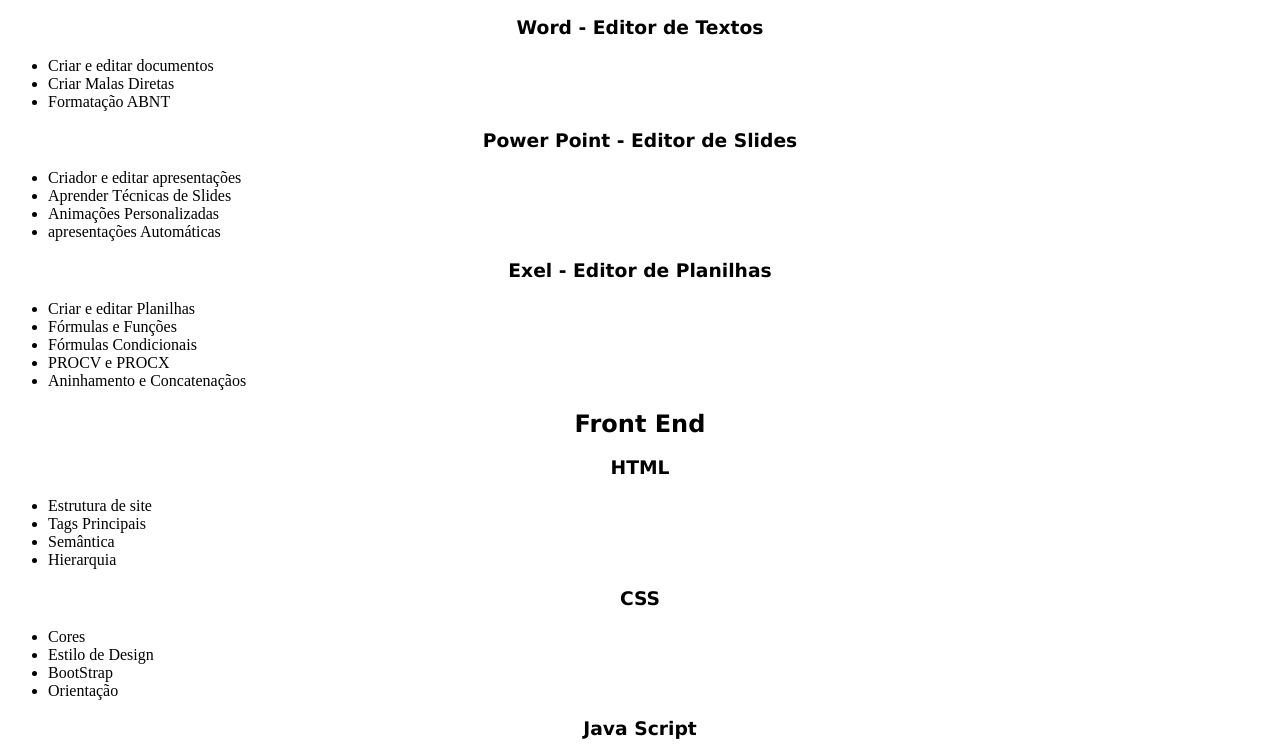
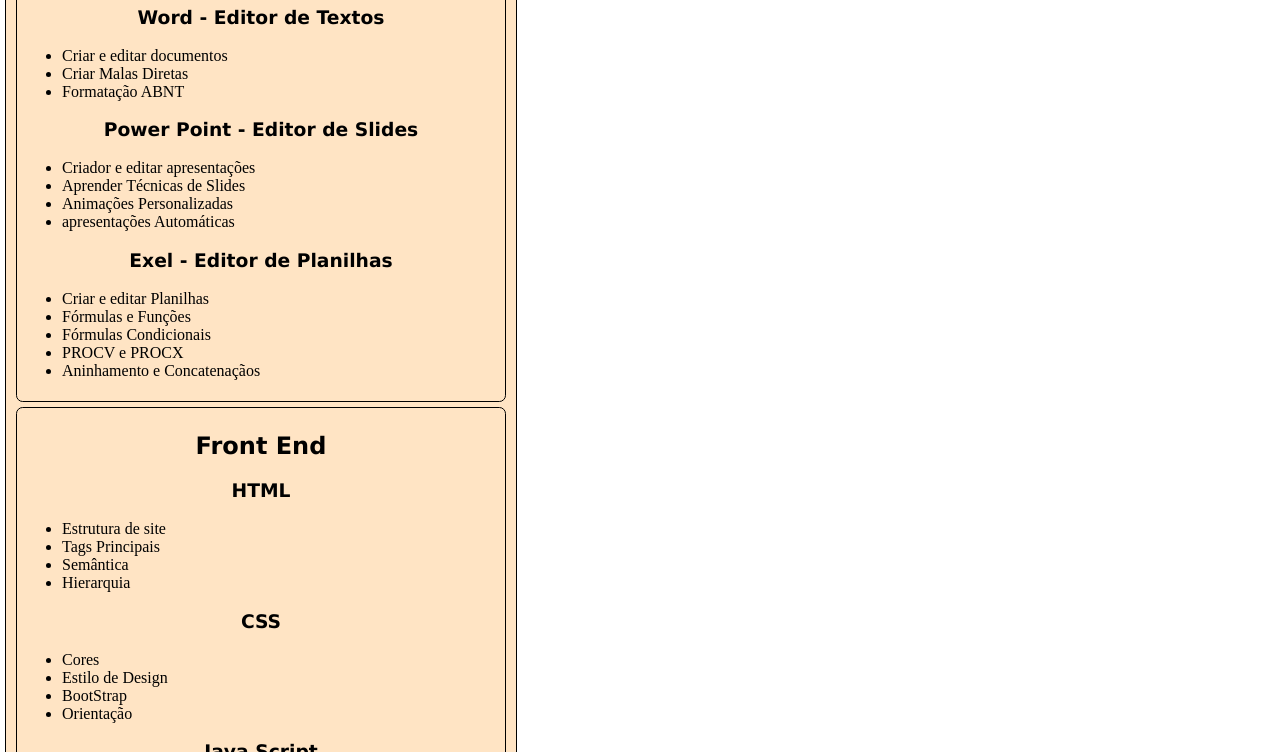
Before and after one commit to RyanPmatos/Portifolios2024, a plain HTML site: page Projetos.html in a window 1280 px wide. Shown: the part 199-951 px from the top of the page. Drawn offline with Linux system fonts and the light colour scheme; files that its build step writes are made by us from their sources; the site is published under a folder, as on GitHub Pages, so addresses that start at the root find nothing.

Commit message:
Update Projetos.html

```diff
--- a/Projetos.html
+++ b/Projetos.html
@@ -4,11 +4,11 @@
     <meta charset="UTF-8">
     <meta name="viewport" content="width=device-width, initial-scale=1.0">
     <title>Projetos - Ryan</title>
-    <link rel="stylesheet" href="/Css/menu.css">
-    <link rel="shortcut icon" href="Imagens/Favicon.png" type="image/x-icon">
-    <link rel="stylesheet" href="/Css/imagens.css">
-    <link rel="stylesheet" href=/css/form.css>
-    <link rel="stylesheet" href="Css/textos.css">
+    <link rel="stylesheet" href="menu.css">
+    <link rel="shortcut icon" href="Favicon.png" type="image/x-icon">
+    <link rel="stylesheet" href="imagens.css">
+    <link rel="stylesheet" href=form.css>
+    <link rel="stylesheet" href="textos.css">
 </head>
 <body>
    <div id="conteudo" >
```
